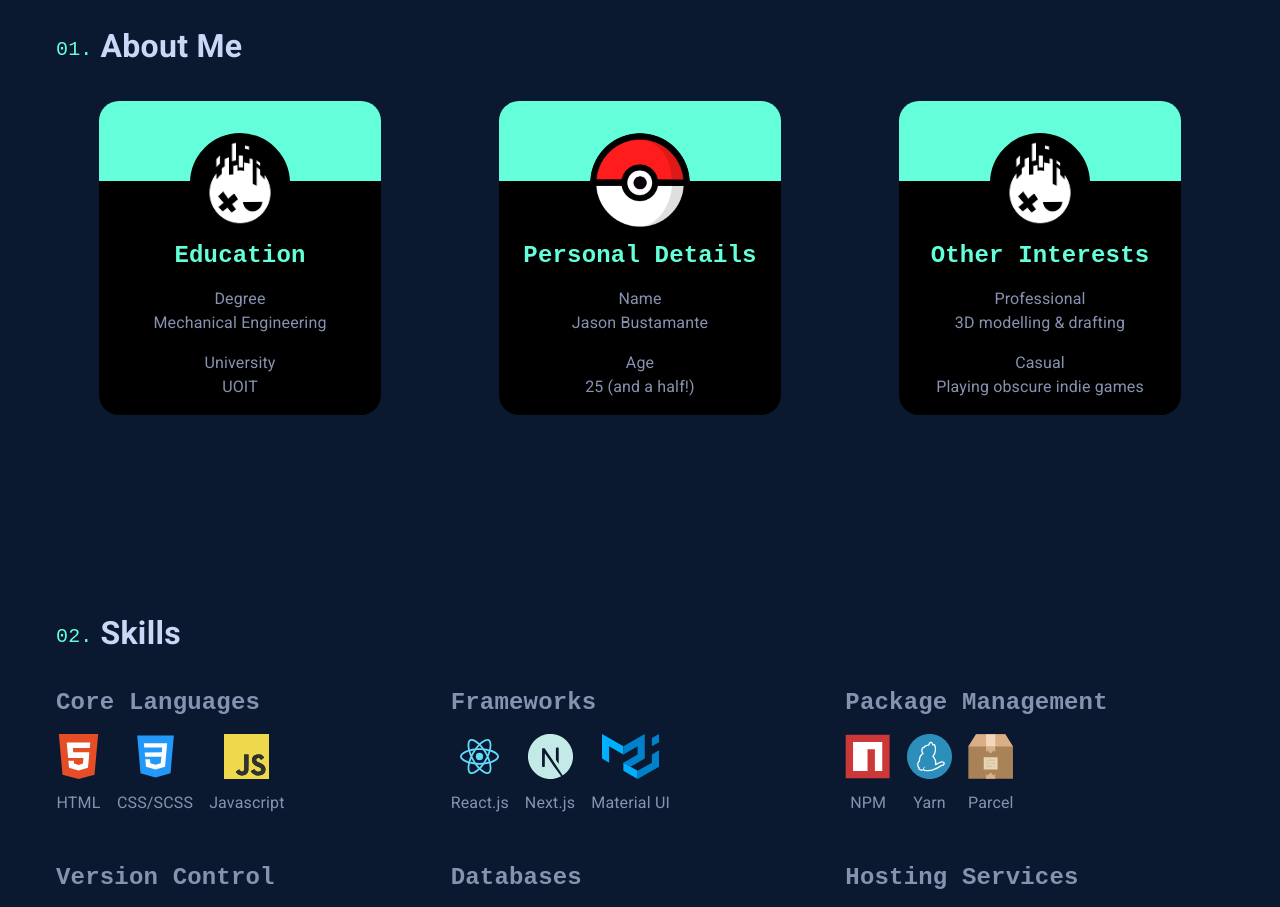
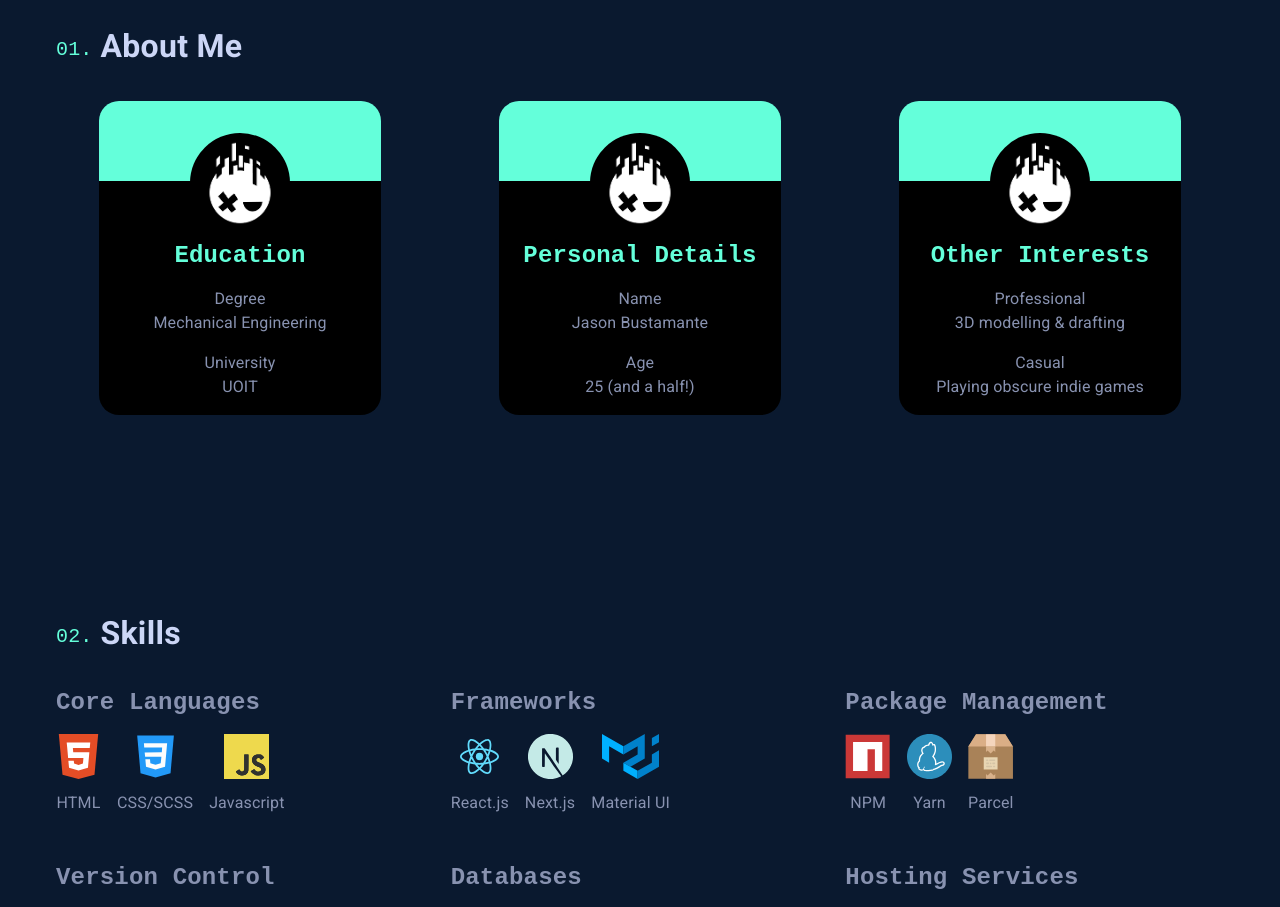
Before and after one commit to JasonXB/Portfolio-page, a Next.js app: page / in a window 1280 px wide. Shown: the part 860-1767 px from the top of the page. Built offline with nearby package versions, Linux system fonts and the light colour scheme.

Commit message:
Changed an icon

```diff
--- a/src/blocks/About.js
+++ b/src/blocks/About.js
@@ -21,7 +21,7 @@ export default function About() {
     answer1: "Jason Bustamante",
     miniHeader2: "Age",
     answer2: "25 (and a half!)",
-    img: "/images/pokeball.png",
+    img: "/images/rogue.png",
   };
   const card3 = {
     header: "Other Interests",
```
